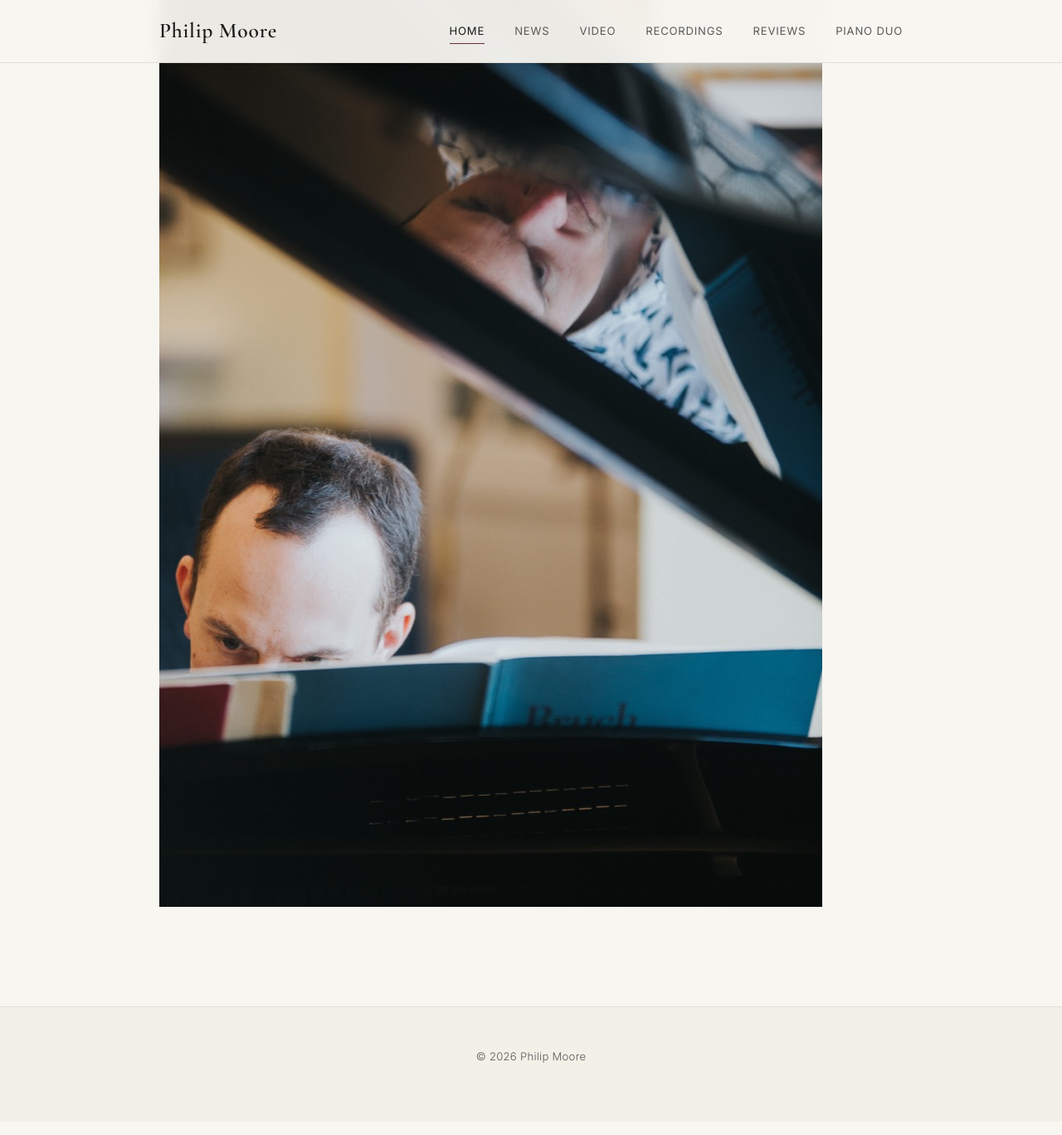
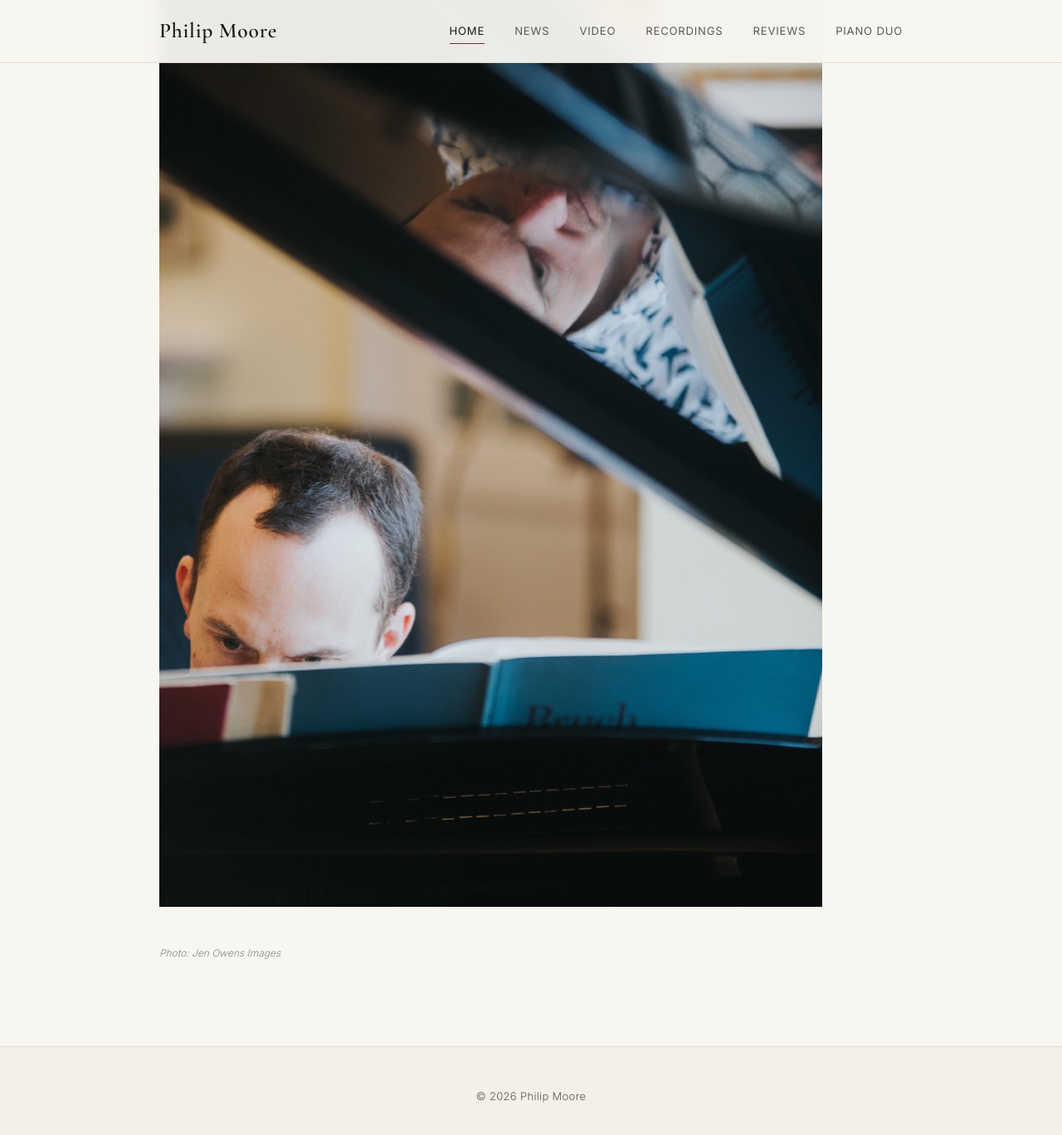
Before and after one commit to petemoore/philipmoorepianist.co.uk, a Jekyll site: the page built from index.md, in a window 1280 px wide and 1400 px high, scrolled down 1347 px. Shown: the top 1368 px of the window at 83% size. Built offline with Jekyll 4.4.1, drawn with Linux system fonts in a browser that asks for light colours.

Commit message:
Add photo credits for Jen Owens Images on home page
Subtle italic credit below the portrait photo. CSS class available
for use on other images too.

Co-Authored-By: Claude Opus 4.6 (1M context) <noreply@anthropic.com>

```diff
--- a/assets/css/style.css
+++ b/assets/css/style.css
@@ -583,6 +583,16 @@ main > img {
   display: block;
 }
 
+/* ===== Photo credits ===== */
+.photo-credit {
+  font-size: 0.75rem;
+  color: var(--color-text-light);
+  margin-top: -1.5rem;
+  margin-bottom: 2rem;
+  font-style: italic;
+  opacity: 0.7;
+}
+
 /* ===== Footer ===== */
 .site-footer {
   border-top: 1px solid var(--color-border);
--- a/index.md
+++ b/index.md
@@ -12,4 +12,5 @@ As a chamber musician and ensemble player, Philip has performed and broadcast th
 
 In recent years Philip has enjoyed playing orchestral piano with all of the London symphony orchestras. In 2017 he joined the LSO for Sir Simon Rattle's inaugural concerts as Music Director, giving performances of *Petrushka* in London (recorded for LSO Live) and Paris.
 
-![Philip Moore — photo by Jen Owens Images]({{ '/assets/images/hebrides-jen-owens-50.jpg' | relative_url }})
+![Philip Moore]({{ '/assets/images/hebrides-jen-owens-50.jpg' | relative_url }})
+<span class="photo-credit">Photo: Jen Owens Images</span>
```
